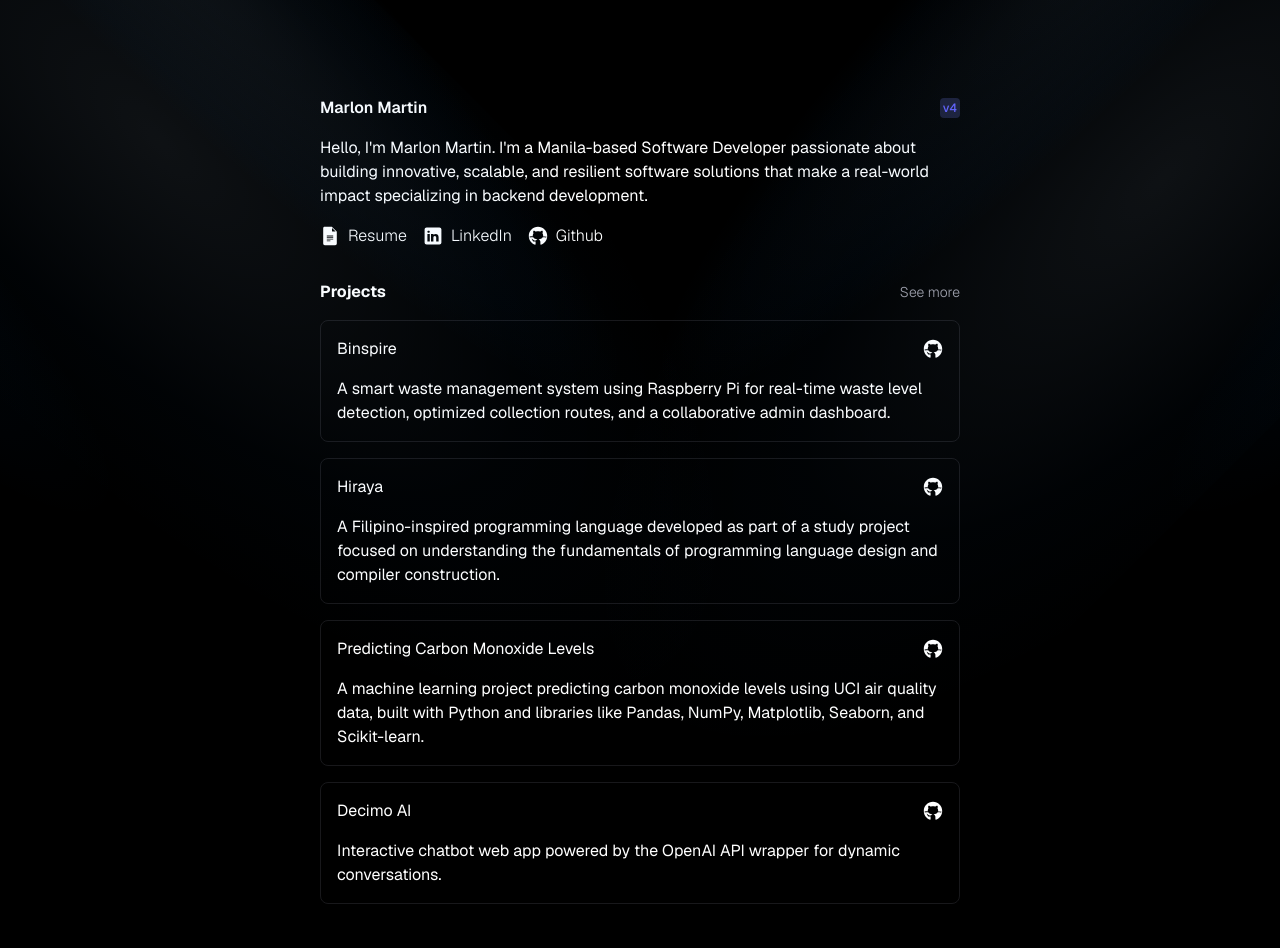
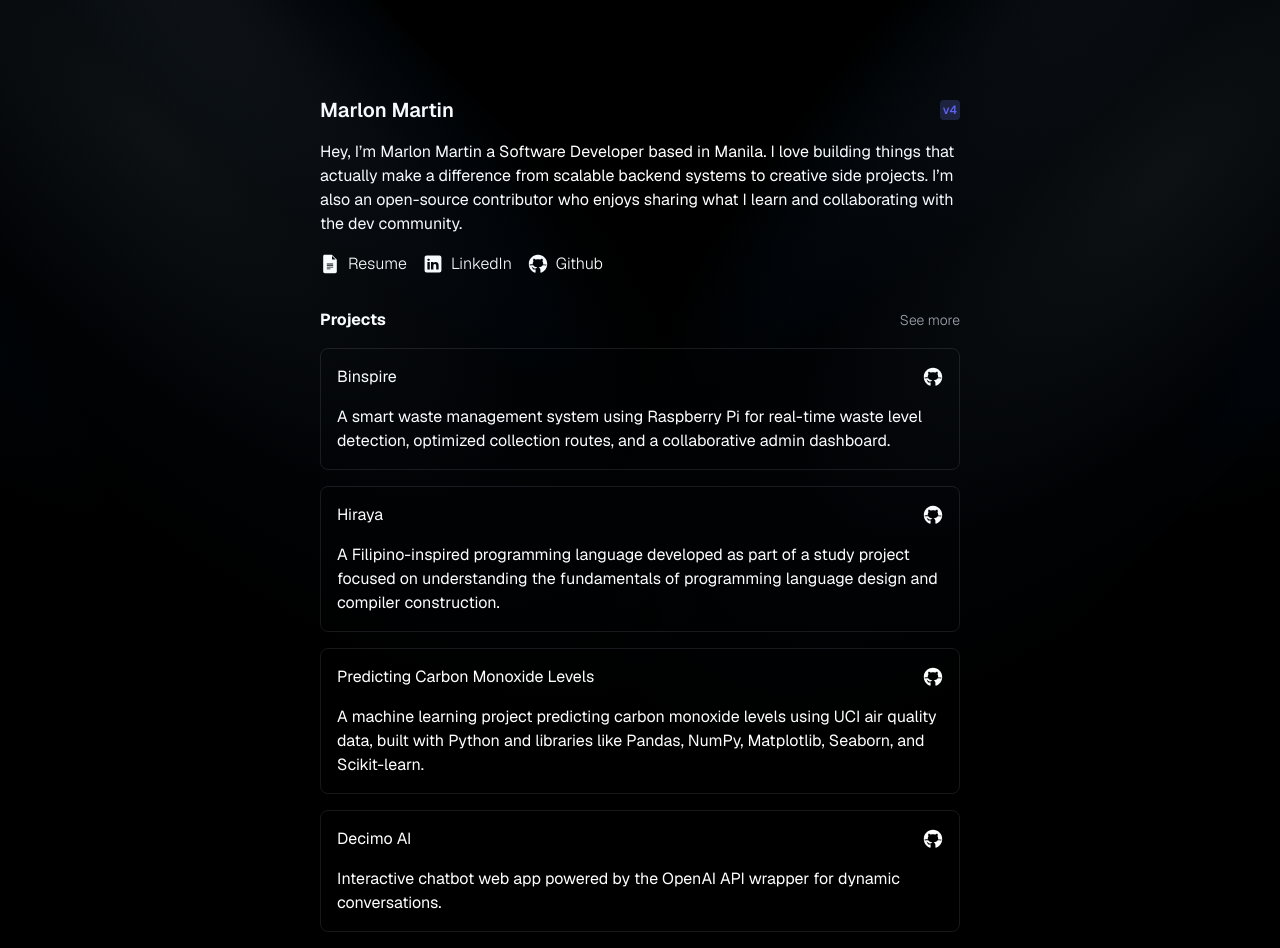
Before and after one commit to decimozs/portfolio, a Next.js app: page / in a window 1280 px wide. Before the commit the page ends 920 px from the top, so only its background shows below. Built offline with nearby package versions, Linux system fonts and the light colour scheme.

Commit message:
chore: update bio

```diff
--- a/src/app/page.tsx
+++ b/src/app/page.tsx
@@ -8,16 +8,17 @@ export default function App() {
       <div className="w-full flex flex-col gap-8 max-w-screen-sm md:pt-[5rem]">
         <div className="flex flex-col gap-4">
           <div className="flex flex-row items-center justify-between">
-            <h1 className="font-semibold">Marlon Martin</h1>
+            <h1 className="font-semibold lg:text-xl">Marlon Martin</h1>
             <SquareText className="bg-indigo-400/20 text-indigo-500">
               v4
             </SquareText>
           </div>
           <p>
-            Hello, I&apos;m Marlon Martin. I&apos;m a Manila-based Software
-            Developer passionate about building innovative, scalable, and
-            resilient software solutions that make a real-world impact
-            specializing in backend development.
+            Hey, I’m Marlon Martin a Software Developer based in Manila. I love
+            building things that actually make a difference from scalable
+            backend systems to creative side projects. I’m also an open-source
+            contributor who enjoys sharing what I learn and collaborating with
+            the dev community.
           </p>
           <Navlinks />
         </div>
```
